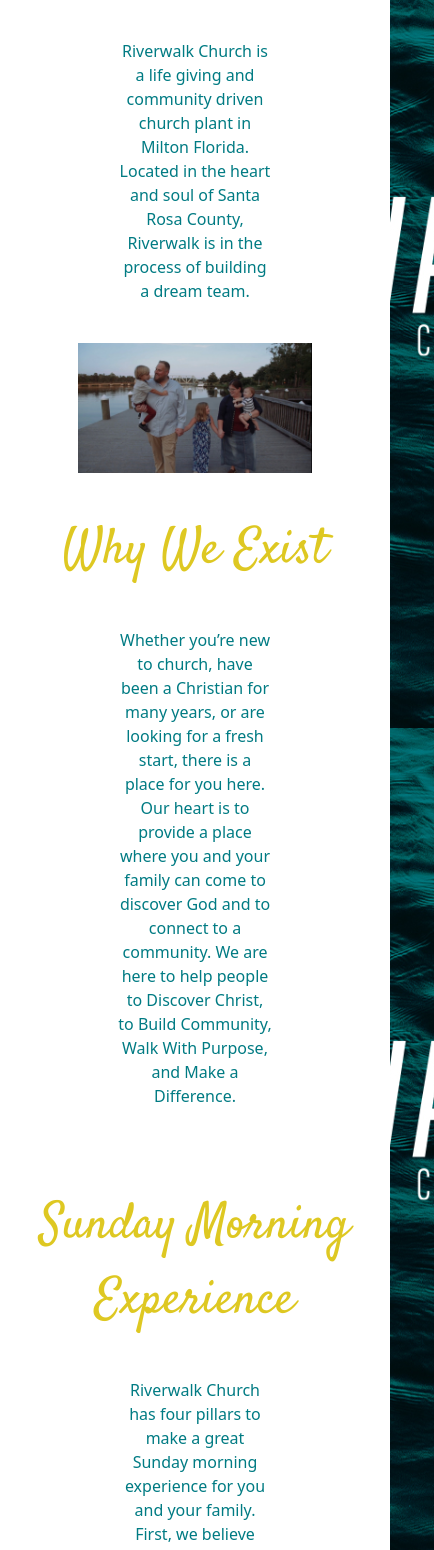
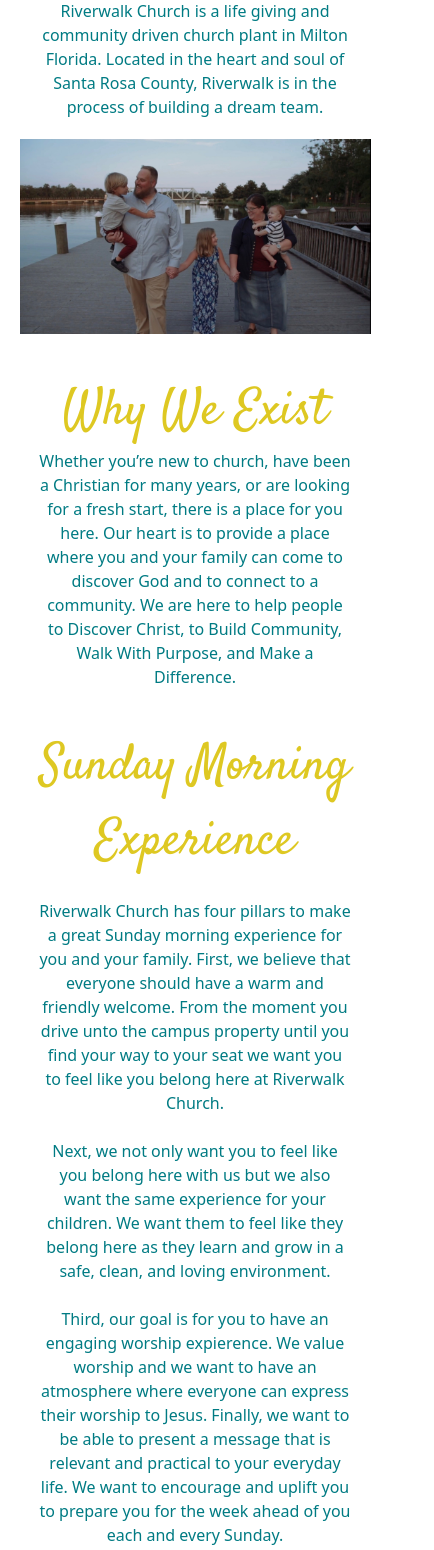
Before and after one commit to rodennis/riverwalk, a React (Create React App) app in the folder client/: page /about in a window 390 px wide. Shown: the part 960-2510 px from the top of the page, 434 px wide, since content can reach past the window. Built offline with nearby package versions, Linux system fonts and the light colour scheme.

Commit message:
add media query for about section

```diff
--- a/client/src/components/Footer/Footer.jsx
+++ b/client/src/components/Footer/Footer.jsx
@@ -5,7 +5,7 @@
 
 function Footer() {
   return (
-    <footer className=" flex flex-row w-[100%] bottom-0 relative bg-[#eeeeee]">
+    <footer className=" flex flex-col w-[100%] bottom-0 relative bg-[#eeeeee] md:flex-row">
       <div className=" flex-1 "></div>
       <div className=" flex-1 text-left p-[50px] ">
         <h1 className=" text-[20px] ml-[25%] font-slab pb-3">Contact Us</h1>
--- a/client/src/components/Leaders/Leaders.jsx
+++ b/client/src/components/Leaders/Leaders.jsx
@@ -6,8 +6,8 @@
     return (
         <div className=' pb-20'>
             <h1 className="text-[50px] font-satisfy text-[#DEC822] p-10">Our Team</h1>
-      <div className=" flex">
-          <div className=" flex-1">
+      <div className=" flex flex-col md:flex-row">
+          <div className=" flex-1 mb-5 md:mb-0">
             <img className=" w-[200px] h-[200px] m-auto" src={pjhead} alt="" />
             <h2 className=" text-xl text-[#DEC822]">Lead Pastor</h2>
             <p className=" text-[#007b83]">Steve Rhodes</p>
--- a/client/src/components/SundayExperience/SundayExperience.jsx
+++ b/client/src/components/SundayExperience/SundayExperience.jsx
@@ -4,19 +4,19 @@
 function SundayExperience() {
     return (
         <>
-        <h1 className="text-[50px] font-satisfy text-[#DEC822] pt-10">
+        <h1 className="text-[50px] font-satisfy text-[#DEC822] pt-10 mb-5 md:mb-0">
           Sunday Morning Experience
         </h1>
-        <p className=" text-[#007b83] w-[60%] p-10 m-auto">
+        <p className=" text-[#007b83] m-auto w-[80%] mb-10 md:mb-0 md:w-[60%] md:p-10">
           Riverwalk Church has four pillars to make a great Sunday morning
           experience for you and your family. First, we believe that everyone
           should have a warm and friendly welcome. From the moment you drive
           unto the campus property until you find your way to your seat we want
-          you to feel like you belong here at Riverwalk Church. <br /> Next, we not
+          you to feel like you belong here at Riverwalk Church. <br /><br/> Next, we not
           only want you to feel like you belong here with us but we also want
           the same experience for your children. We want them to feel like they
           belong here as they learn and grow in a safe, clean, and loving
-          environment. <br /> Third, our goal is for you to have an engaging worship
+          environment. <br /> <br/>Third, our goal is for you to have an engaging worship
           expierence. We value worship and we want to have an atmosphere where
           everyone can express their worship to Jesus. Finally, we want to be
           able to present a message that is relevant and practical to your
--- a/client/src/screens/About/About.jsx
+++ b/client/src/screens/About/About.jsx
@@ -15,16 +15,16 @@
         <h1 className=" text-[50px] font-satisfy text-[#DEC822] pt-10">
           Who We Are
         </h1>
-        <p className=" m-auto w-[60%] p-10 text-[#007b83]">
+        <p className=" m-auto w-[80%] text-[#007b83] md:w-[60%] md:p-10">
           Riverwalk Church is a life giving and community driven church plant in
           Milton Florida. Located in the heart and soul of Santa Rosa County,
           Riverwalk is in the process of building a dream team.
         </p>
-        <img className=" w-[60%] m-auto" src={familyPhoto} alt="" />
+        <img className=" mt-5 w-[90%] m-auto md:mt-0 md:w-[60%]" src={familyPhoto} alt="" />
         <h1 className=" text-[50px] font-satisfy text-[#DEC822] pt-10">
           Why We Exist
         </h1>
-        <p className=" text-[#007b83] w-[60%] p-10 m-auto">
+        <p className=" text-[#007b83] m-auto w-[80%] md:w-[60%] md:p-10">
           Whether you’re new to church, have been a Christian for many years, or
           are looking for a fresh start, there is a place for you here. Our
           heart is to provide a place where you and your family can come to
```
